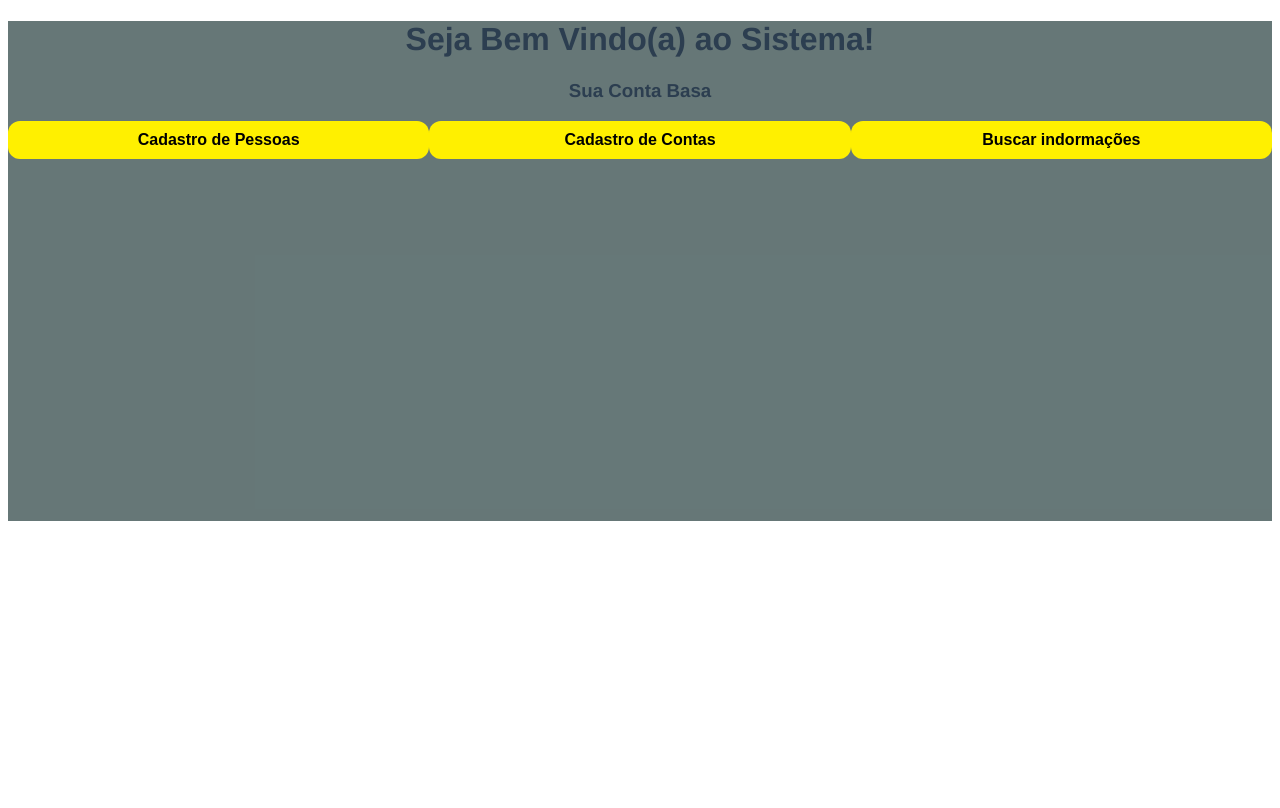
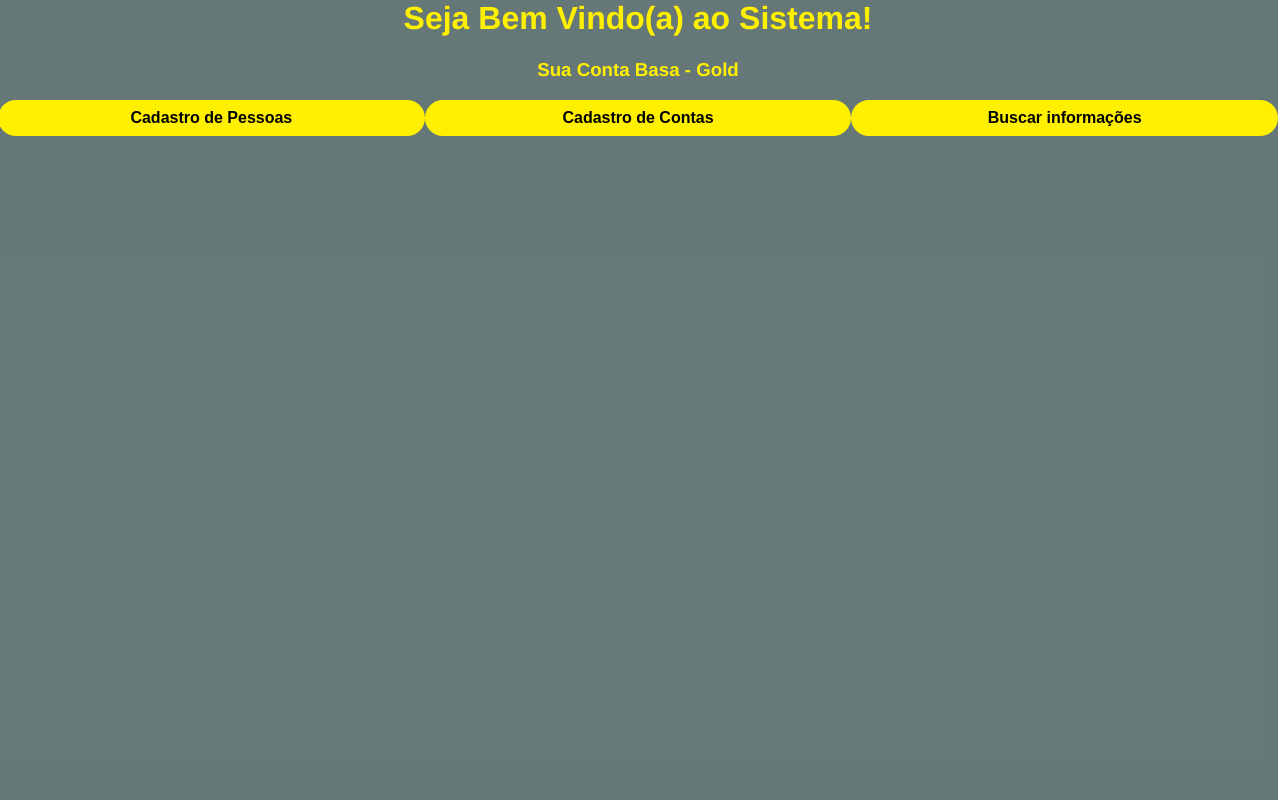
Before and after one commit to mpirixan/frontend-suacontabasa, a Vue app: page / in a window 1280 px wide. Built offline with nearby package versions, Linux system fonts and the light colour scheme.

Commit message:
Layout e import de arquivo.styl

```diff
--- a/src/App.vue
+++ b/src/App.vue
@@ -1,17 +1,8 @@
-<template>
+<template id="template">
   <div id="app">
     <router-view></router-view>
   </div>
 </template>
-
-<style lang="stylus">
-#app
-  font-family Avenir, Helvetica, Arial, sans-serif
-  -webkit-font-smoothing antialiased
-  -moz-osx-font-smoothing grayscale
-  text-align center
-  color #2c3e50
-  margin-top 0px
-  min-height: 500px
-  background: rgba(37, 62, 62, 0.7)
+<style lang="stylus" scoped>
+@import 'styles/comuns.styl'
 </style>
--- a/src/components/Busca.vue
+++ b/src/components/Busca.vue
@@ -116,7 +116,8 @@ input
   width: 600px
   margin: 20px
 
-button
-  width: auto
+button{
+  width: 30%
   height: 50%
+}
 </style>
--- a/src/components/Logo.vue
+++ b/src/components/Logo.vue
@@ -7,7 +7,7 @@
       <button @click="navigate" @keypress.enter="navigate" role="link">Cadastro de Contas</button>
       </router-link>
       <router-link to="/busca" custom v-slot="{ navigate }">
-          <button @click="navigate" @keypress.enter="navigate" role="link">Buscar indormações</button>
+          <button @click="navigate" @keypress.enter="navigate" role="link">Buscar informações</button>
       </router-link>
     </div>
 </template>
@@ -23,18 +23,20 @@ export default {
   left: 50%
   margin-right: -50%
   transform: translate(-50%, -50%)
+  height: 100vh
+  width: 100vw
   }
 
 button {
   background-color: #fff000;
-  border-radius: 12px;
+  border-radius: 18px;
   color: #000;
   cursor: pointer;
   font-weight: bold;
-  padding: 10px 15px;
+  padding: 9px 13px;
   text-align: center;
   transition: 200ms;
-  width: 100%;
+  width: 50%;
   box-sizing: border-box;
   border: 0;
   font-size: 16px;
@@ -47,7 +49,7 @@ button:not(:disabled):hover,
 button:not(:disabled):focus {
   outline: 0;
   background: #f4e603;
-  box-shadow: 0 0 0 2px rgba(0,0,0,.2), 0 3px 8px 0 rgba(0,0,0,.15);
+  box-shadow: 0 0 0 2px rgba(0,0,0,.2), 0 2px 6px 0 rgba(0,0,0,.15);
 }
 button:disabled {
   filter: saturate(0.2) opacity(0.5);
--- /dev/null
+++ b/src/styles/comuns.styl
@@ -0,0 +1,69 @@
+h2
+  margin 40px 0 0
+
+ul
+  list-style-type none
+  padding 0
+
+li
+  display inline-block
+  margin 0 10px
+
+a
+  color #42b983
+
+#app
+  font-family Avenir, Helvetica, Arial, sans-serif
+  -webkit-font-smoothing antialiased
+  -moz-osx-font-smoothing grayscale
+  text-align center
+  color #2c3e50
+  margin-left: -10px
+  margin-right: 0px
+  margin-bottom: 0px
+  margin-top -21px
+  height: 100vh
+  width: 100vw
+  height: 100vh
+  width: 100vw
+  background: rgba(37, 62, 62, 0.7)
+
+label
+  display: grid
+  color dark
+  margin 30px
+
+input
+  display: grid
+  height: 18%
+  width: 90%
+  margin: 10px
+
+button {
+  background-color: #fff000;
+  border-radius: 12px;
+  color: #000;
+  cursor: pointer;
+  font-weight: bold;
+  padding: 10px 15px;
+  text-align: center;
+  transition: 200ms;
+  width: 50%;
+  box-sizing: border-box;
+  border: 0;
+  font-size: 16px;
+  user-select: none;
+  -webkit-user-select: none;
+  touch-action: manipulation;
+}
+
+button:not(:disabled):hover,
+button:not(:disabled):focus {
+  outline: 0;
+  background: #f4e603;
+  box-shadow: 0 0 0 2px rgba(0,0,0,.2), 0 3px 8px 0 rgba(0,0,0,.15);
+}
+button:disabled {
+  filter: saturate(0.2) opacity(0.5);
+  cursor: not-allowed;
+}
--- a/src/views/Busca.vue
+++ b/src/views/Busca.vue
@@ -21,7 +21,6 @@ img
   margin: 15px
 
 .buscaPessoas{
-  background: rgba(37, 62, 62, 0.7)
   color: #fff
 }
 </style>
--- a/src/views/CadastroConta.vue
+++ b/src/views/CadastroConta.vue
@@ -21,7 +21,6 @@ img
   margin: 20px
 
 .cadastroContas{
-  background: rgba(37, 62, 62, 0.7)
   color: #fff
 }
 </style>
--- a/src/views/CadastroPessoas.vue
+++ b/src/views/CadastroPessoas.vue
@@ -21,7 +21,6 @@ img
   margin: 20px
 
 .cadastroPessoas{
-  background: rgba(37, 62, 62, 0.7)
   color: #fff
 }
 </style>
--- a/src/views/Index.vue
+++ b/src/views/Index.vue
@@ -1,7 +1,7 @@
 <template>
 <div class="index">
     <h1>Seja Bem Vindo(a) ao Sistema!</h1>
-    <h3>Sua Conta Basa</h3>
+    <h3>Sua Conta Basa - Gold</h3>
     <Logo />
 </div>
 </template>
@@ -26,6 +26,11 @@ export default {
   position: absolute
   top: 50%
   left: 50%
-  margin-right: -50%
+  height: 100%;
+  width: 100%
   transform: translate(-50%, -50%)
+.index
+  height: 100%
+  width: 100%
+  color: rgba(255, 240, 0, 1)
 </style>
```
